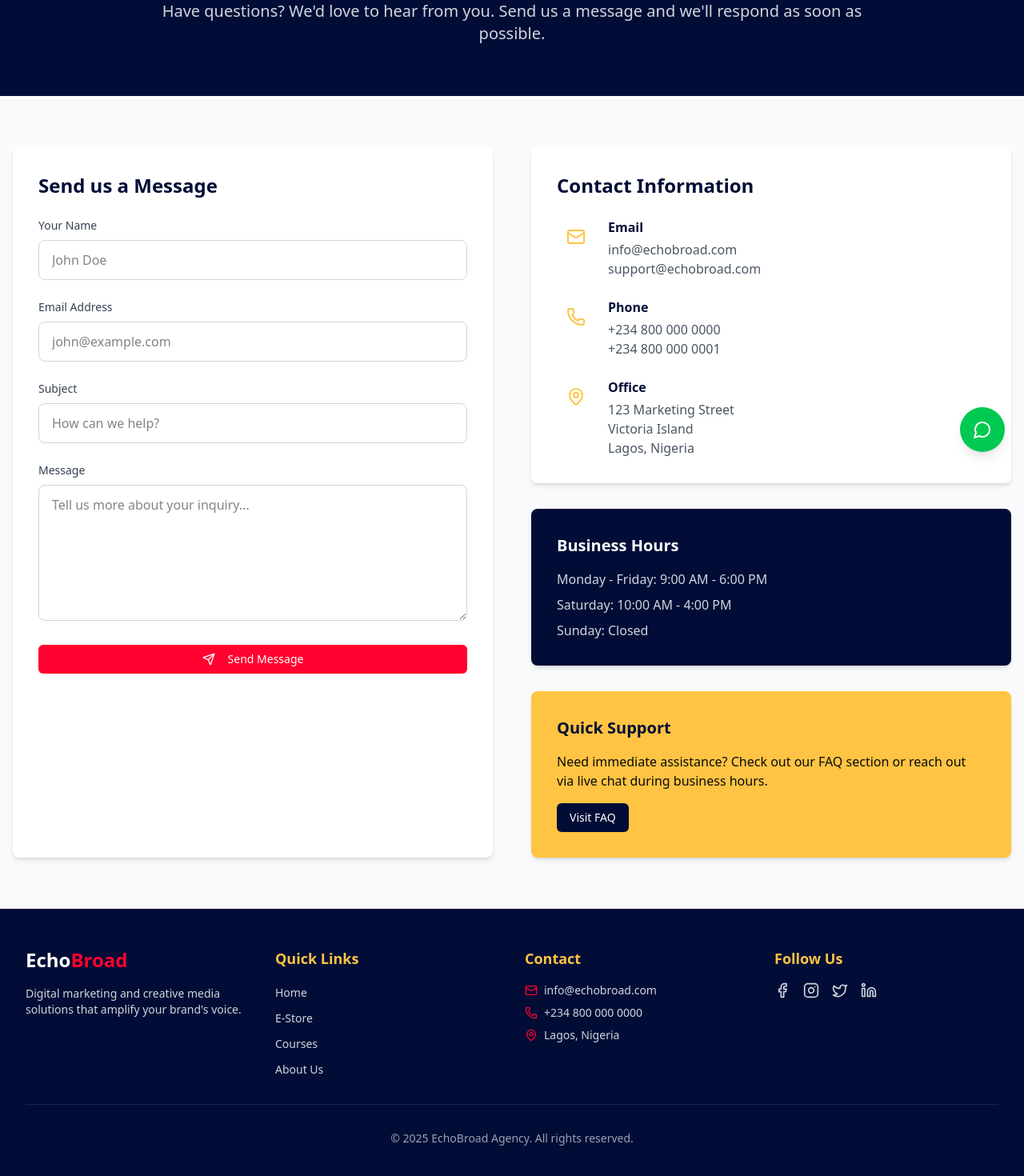
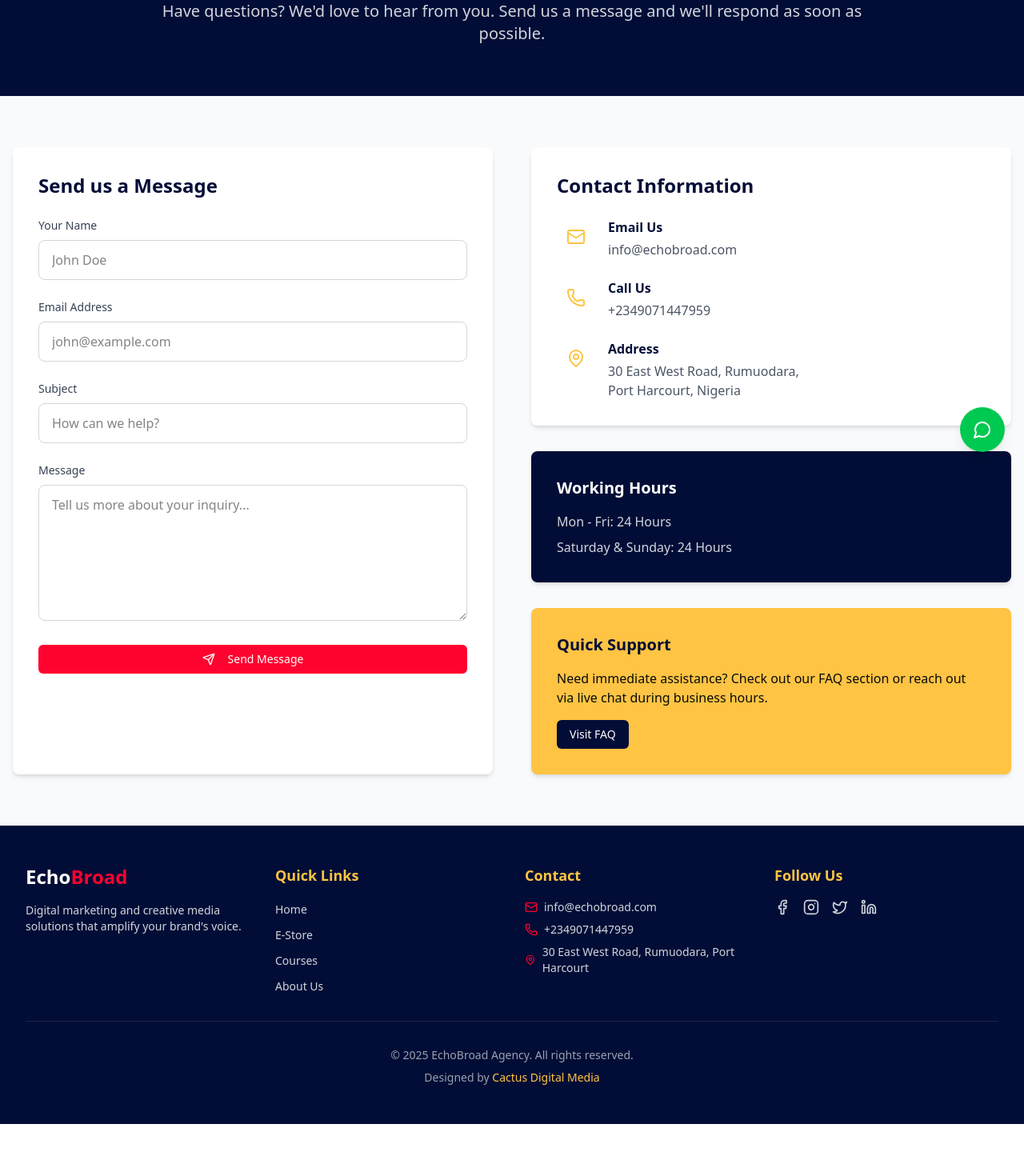
Before and after one commit to osasbenny/echobroadagency, a React (Vite) app: page /contact in a window 1280 px wide. Shown: the part 200-1670 px from the top of the page at 80% size. After the commit the page ends 1605 px from the top, so only its background shows below. Built offline with nearby package versions, Linux system fonts and the light colour scheme.

Commit message:
Update contact page information and add footer credits

```diff
--- a/src/components/Footer.jsx
+++ b/src/components/Footer.jsx
@@ -54,11 +54,11 @@
               </li>
               <li className="flex items-center gap-2 text-gray-300 text-sm">
                 <Phone className="w-4 h-4 text-red" />
-                +234 800 000 0000
+                +2349071447959
               </li>
               <li className="flex items-center gap-2 text-gray-300 text-sm">
                 <MapPin className="w-4 h-4 text-red" />
-                Lagos, Nigeria
+                30 East West Road, Rumuodara, Port Harcourt
               </li>
             </ul>
           </div>
@@ -105,6 +105,17 @@
 
         <div className="border-t border-white/10 mt-8 pt-8 text-center text-gray-400 text-sm">
           <p>&copy; {new Date().getFullYear()} EchoBroad Agency. All rights reserved.</p>
+          <p className="mt-2">
+            Designed by{' '}
+            <a
+              href="https://cactusdigitalmedia.ng"
+              target="_blank"
+              rel="noopener noreferrer"
+              className="text-gold hover:text-gold/80 transition-colors"
+            >
+              Cactus Digital Media
+            </a>
+          </p>
         </div>
       </div>
     </footer>
--- a/src/pages/Contact.jsx
+++ b/src/pages/Contact.jsx
@@ -137,9 +137,8 @@
                       <Mail className="w-6 h-6 text-gold" />
                     </div>
                     <div>
-                      <h3 className="font-semibold text-navy mb-1">Email</h3>
+                      <h3 className="font-semibold text-navy mb-1">Email Us</h3>
                       <p className="text-gray-600">info@echobroad.com</p>
-                      <p className="text-gray-600">support@echobroad.com</p>
                     </div>
                   </div>
 
@@ -148,9 +147,8 @@
                       <Phone className="w-6 h-6 text-gold" />
                     </div>
                     <div>
-                      <h3 className="font-semibold text-navy mb-1">Phone</h3>
-                      <p className="text-gray-600">+234 800 000 0000</p>
-                      <p className="text-gray-600">+234 800 000 0001</p>
+                      <h3 className="font-semibold text-navy mb-1">Call Us</h3>
+                      <p className="text-gray-600">+2349071447959</p>
                     </div>
                   </div>
 
@@ -159,11 +157,10 @@
                       <MapPin className="w-6 h-6 text-gold" />
                     </div>
                     <div>
-                      <h3 className="font-semibold text-navy mb-1">Office</h3>
+                      <h3 className="font-semibold text-navy mb-1">Address</h3>
                       <p className="text-gray-600">
-                        123 Marketing Street<br />
-                        Victoria Island<br />
-                        Lagos, Nigeria
+                        30 East West Road, Rumuodara,<br />
+                        Port Harcourt, Nigeria
                       </p>
                     </div>
                   </div>
@@ -171,11 +168,10 @@
               </div>
 
               <div className="bg-navy text-white rounded-lg shadow-md p-8">
-                <h3 className="text-xl font-bold mb-4">Business Hours</h3>
+                <h3 className="text-xl font-bold mb-4">Working Hours</h3>
                 <div className="space-y-2 text-gray-300">
-                  <p>Monday - Friday: 9:00 AM - 6:00 PM</p>
-                  <p>Saturday: 10:00 AM - 4:00 PM</p>
-                  <p>Sunday: Closed</p>
+                  <p>Mon - Fri: 24 Hours</p>
+                  <p>Saturday & Sunday: 24 Hours</p>
                 </div>
               </div>
 
```
